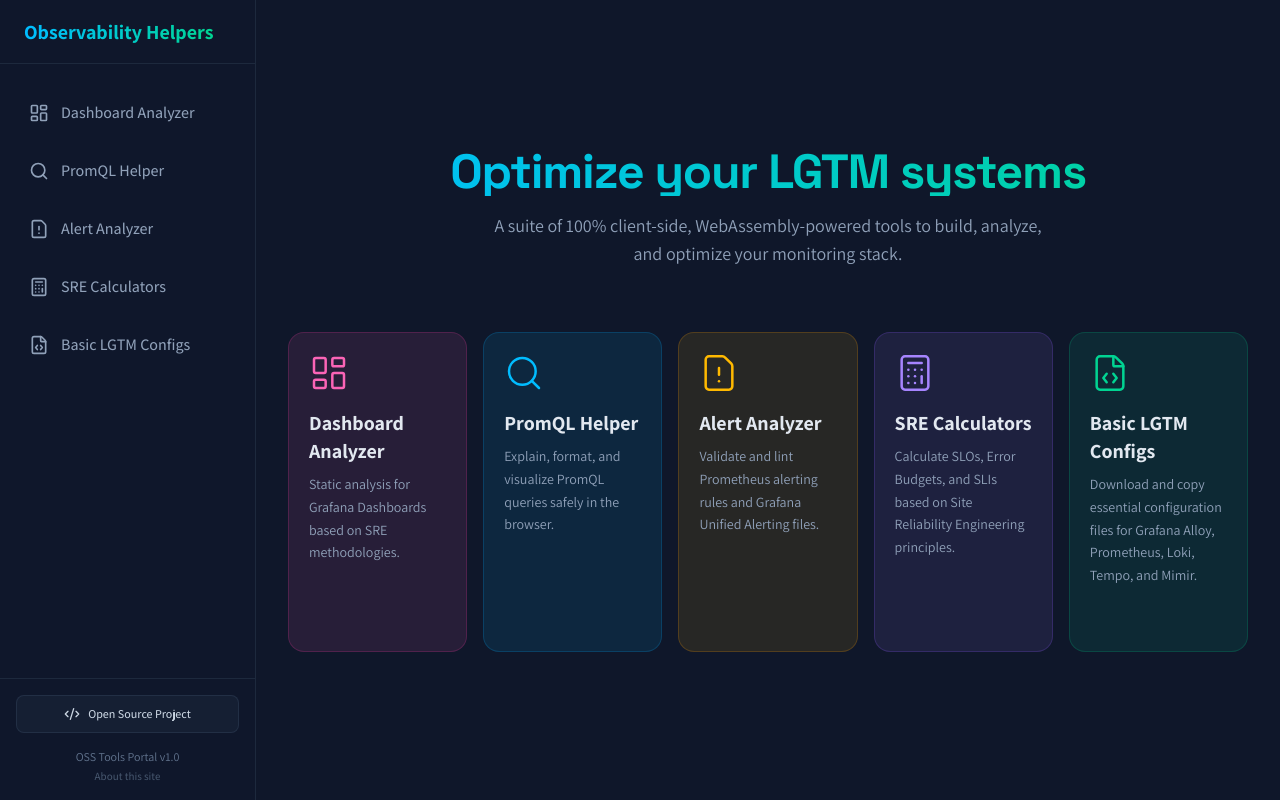
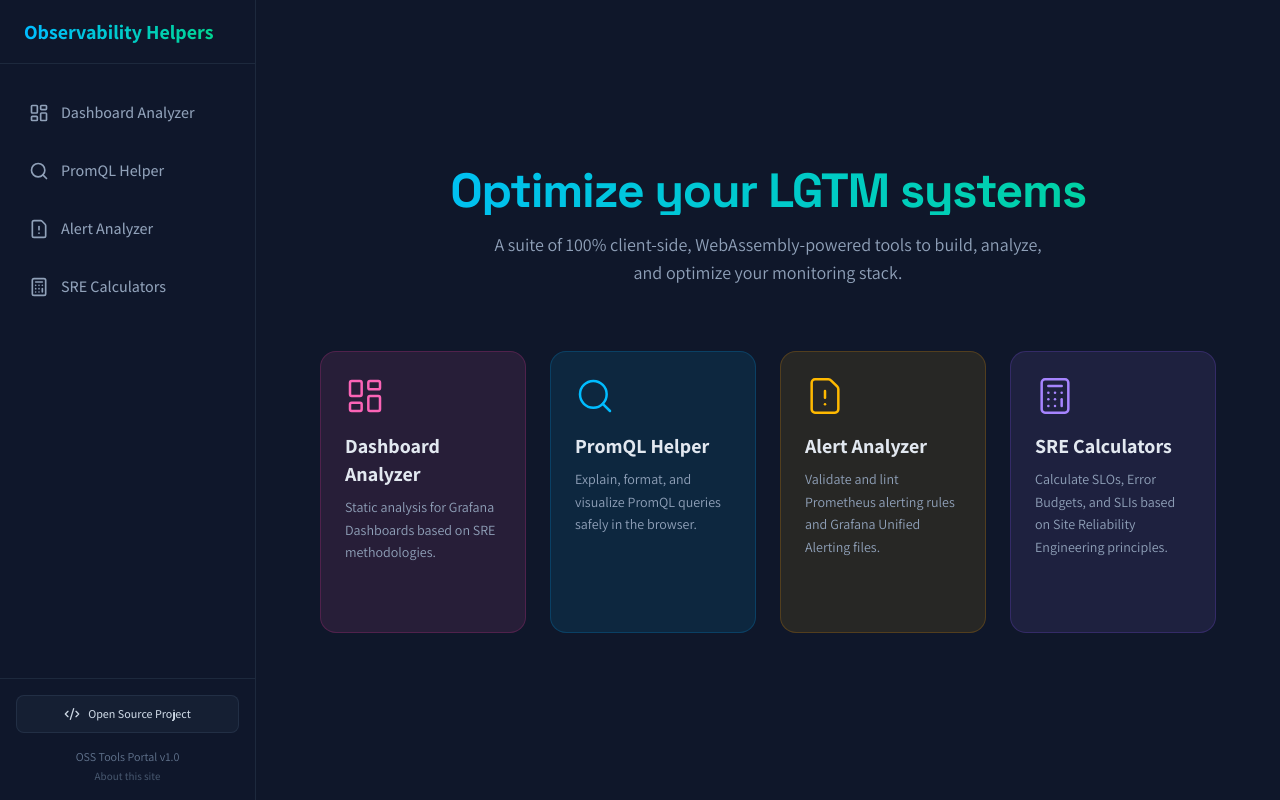
Before and after one commit to aizik-fridman/oss-tools, a React (Vite) app in the folder frontend/: page / in a window 1280 px wide. Built offline with nearby package versions, Linux system fonts and the light colour scheme; a web font is replaced by a local one.

Commit message:
chore: Remove LGTM Configs from navigation and home page

```diff
--- a/frontend/src/components/layout/PortalLayout.tsx
+++ b/frontend/src/components/layout/PortalLayout.tsx
@@ -1,5 +1,5 @@
 import { Link, Outlet, useLocation } from 'react-router-dom';
-import { Search, LayoutDashboard, FileWarning, Calculator, Menu, X, Info, ExternalLink, Mail, Code2, FileCode } from 'lucide-react';
+import { Search, LayoutDashboard, FileWarning, Calculator, Menu, X, Info, ExternalLink, Mail, Code2 } from 'lucide-react';
 import { useState } from 'react';
 
 export default function PortalLayout() {
@@ -12,7 +12,6 @@
     { path: '/promql-helper', name: 'PromQL Helper', icon: Search },
     { path: '/alert-analyzer', name: 'Alert Analyzer', icon: FileWarning },
     { path: '/sre-calculator', name: 'SRE Calculators', icon: Calculator },
-    { path: '/lgtm-configs', name: 'Basic LGTM Configs', icon: FileCode },
   ];
 
   return (
--- a/frontend/src/features/home/HomePage.tsx
+++ b/frontend/src/features/home/HomePage.tsx
@@ -1,6 +1,6 @@
 import { Link } from 'react-router-dom';
 import { Helmet } from 'react-helmet-async';
-import { Search, LayoutDashboard, FileWarning, Calculator, ArrowRight, FileCode } from 'lucide-react';
+import { Search, LayoutDashboard, FileWarning, Calculator, ArrowRight } from 'lucide-react';
 
 export default function HomePage() {
   const tools = [
@@ -40,15 +40,6 @@
       bgClass: 'bg-violet-400/10 hover:bg-violet-400/20',
       borderClass: 'border-violet-500/20'
     },
-    {
-      path: '/lgtm-configs',
-      name: 'Basic LGTM Configs',
-      icon: FileCode,
-      description: 'Download and copy essential configuration files for Grafana Alloy, Prometheus, Loki, Tempo, and Mimir.',
-      color: 'text-emerald-400',
-      bgClass: 'bg-emerald-400/10 hover:bg-emerald-400/20',
-      borderClass: 'border-emerald-500/20'
-    }
   ];
 
   return (
@@ -57,7 +48,7 @@
         <title>Observability Helpers | Optimize your LGTM systems</title>
         <meta name="description" content="A suite of 100% client-side, WebAssembly-powered tools to build, analyze, and optimize your monitoring stack." />
       </Helmet>
-      <div className="max-w-7xl w-full">
+      <div className="max-w-4xl w-full">
         <header className="text-center mb-16 animate-in fade-in slide-in-from-bottom-4 duration-700">
           <h1 className="text-4xl md:text-5xl font-bold font-space text-transparent bg-clip-text bg-gradient-to-r from-sky-400 to-emerald-400 mb-4 tracking-tight">
             Optimize your LGTM systems
@@ -67,14 +58,14 @@
           </p>
         </header>
 
-        <div className="grid grid-cols-1 md:grid-cols-3 lg:grid-cols-5 gap-4">
+        <div className="grid grid-cols-1 md:grid-cols-2 lg:grid-cols-4 gap-6">
           {tools.map((tool, idx) => {
             const Icon = tool.icon;
             return (
               <Link
                 key={tool.path}
                 to={tool.path}
-                className={`group flex flex-col p-4 md:p-5 rounded-2xl border ${tool.borderClass} ${tool.bgClass} transition-all duration-300 hover:scale-105 hover:shadow-xl hover:shadow-black/50 animate-in fade-in slide-in-from-bottom-4`}
+                className={`group flex flex-col p-6 rounded-2xl border ${tool.borderClass} ${tool.bgClass} transition-all duration-300 hover:scale-105 hover:shadow-xl hover:shadow-black/50 animate-in fade-in slide-in-from-bottom-4`}
                 style={{ animationDelay: `${idx * 150}ms`, animationFillMode: 'both' }}
               >
                 <div className={`${tool.color} mb-4`}>
```
